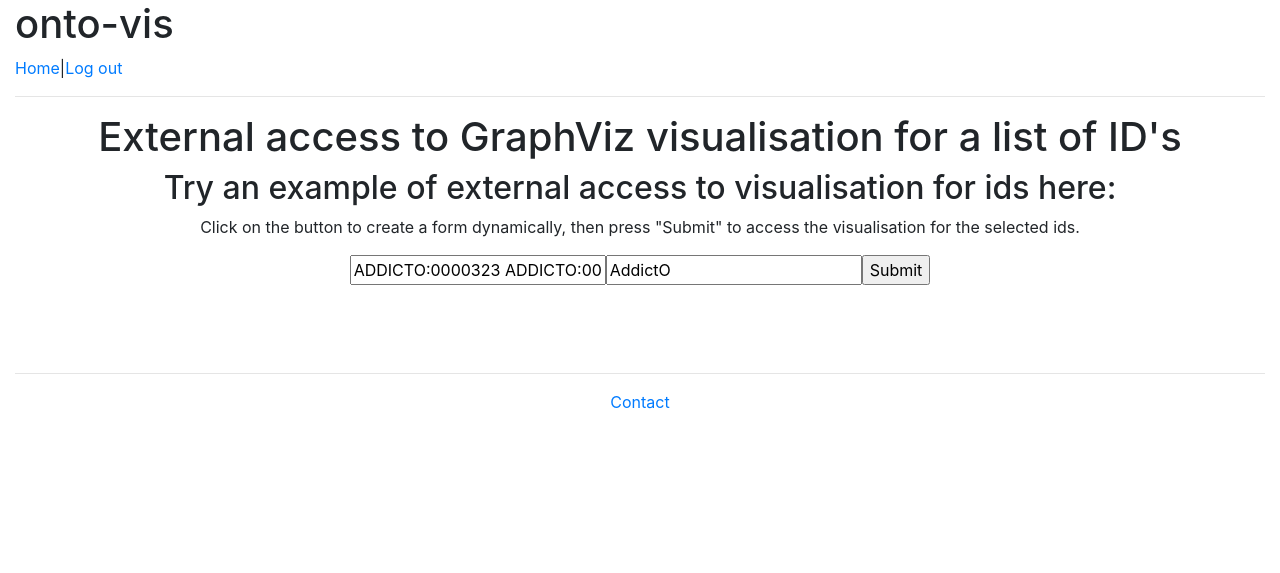
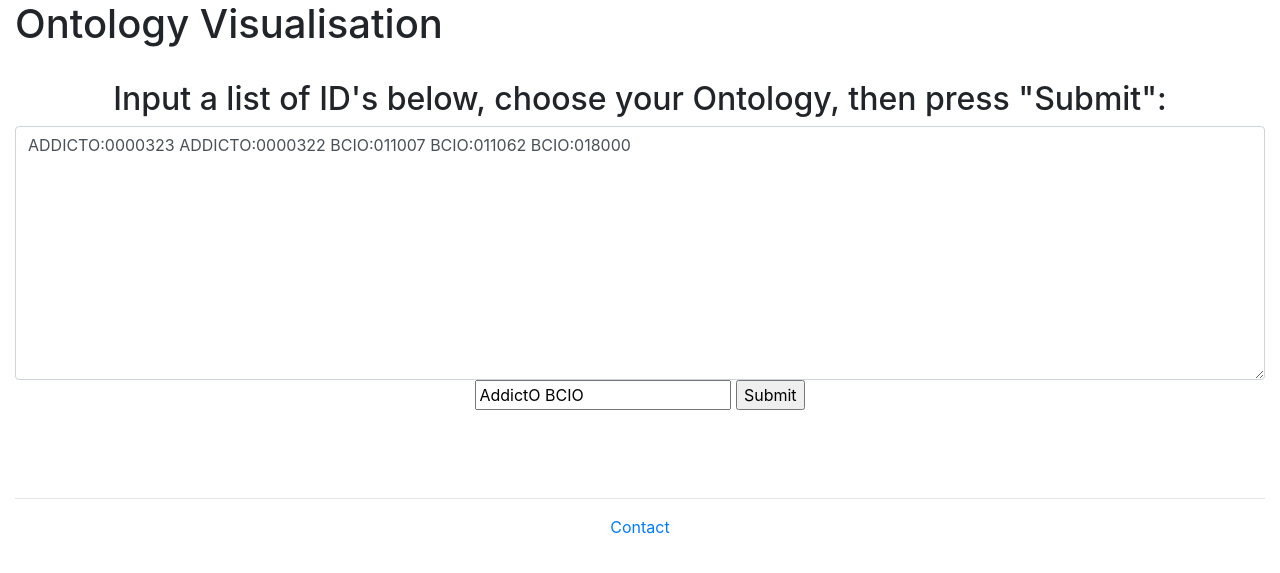
Before and after one commit to ontology-tools/onto-vis, a Flask app: page / in a window 1280 px wide. Shown: the top 573 px of the page. Run offline with Flask 2, Linux system fonts and the light colour scheme; some libraries are stand-ins or nearby versions.

Commit message:
UI improvements
Signed-off-by: Tom <tomjuggler@gmail.com>

```diff
--- a/templates/base.html
+++ b/templates/base.html
@@ -36,15 +36,15 @@
 <body>
   <div class="container-fluid">
     <div id="content">
-      <H1>onto-vis</H1>
-      <div class="container-fluid">
+      <H1>Ontology Visualisation</H1>
+      <!-- <div class="container-fluid">
         <div class="row">
 
               <a href="/home">Home</a> | <a href="/logout">Log out</a>
 
         </div>
-      </div>
-      <hr />
+      </div> -->
+      <!-- <hr /> -->
 
       {% block content %}{% endblock %}
 <br>
--- a/templates/index.html
+++ b/templates/index.html
@@ -7,66 +7,30 @@
 
 <html>
 <meta charset="utf-8">
-<head>
+<!-- <head>
     <h1 style="text-align: center;">
-        External access to GraphViz visualisation for a list of ID's
+        Ontology Visualisation
     </h1>
-</head>
-
+</head> -->
+<br>
 
     <h2 style="text-align: center;">
-        Try an example of external access to visualisation for ids here:
+        Input a list of ID's below, choose your Ontology, then press "Submit":
     </h2>
-    <!-- <h2 style="color: green;">
-        onto-spread-ed
-    </h2> -->
+
     <div id="form_div" style="text-align: center;">
-        <p>
-            Click on the button to create
-            a form dynamically, then press "Submit" to access the visualisation for the selected ids.
-        </p>
+        <form id="submitText" name="form" method="POST" style="text-align: center;" action="http://127.0.0.1:8080/api/openVisualiseAcrossSheets">
+            <!-- <input name="idList" value= "ADDICTO:0000323 ADDICTO:0000322 BCIO:011007 BCIO:011062 BCIO:018000"> -->
+            <!-- todo: placeholder not working for textarea??-->
+            <textarea id="idList" form="submitText" class="form-control" placeholder="List of IDs separated by spaces eg: BCIO:011062 ADDICTO:0000322"
+                  name="idList" rows="10">ADDICTO:0000323 ADDICTO:0000322 BCIO:011007 BCIO:011062 BCIO:018000</textarea>
+            <input name="repo" value = "AddictO BCIO">
+            <input type="submit" value="Submit">
+        </form>
 
-        <button id="click_here" onClick="ID_Fun()">
-            click here
-        </button>
     </div>
     <script>
-        function ID_Fun() {
 
-            // Create a form dynamically
-            form = document.createElement("FORM");
-            form.name = 'form';
-            form.method = 'POST';
-            form.style="text-align: center;"
-            //test:
-            form.action = 'http://127.0.0.1:8080/api/openVisualiseAcrossSheets';
-            // form.action = 'https://onto-spread-ed.ew.r.appspot.com/api/openVisualiseAcrossSheets';
-
-            // form.action = 'http://me.mydomain.com:8080/api/openVisualiseAcrossSheets';
-            var input = document.createElement('input');
-            input.name = "idList";
-            input.value = "ADDICTO:0000323 ADDICTO:0000322 ADDICTO:0000324 ADDICTO:0000967 ADDICTO:0000325 ADDICTO:0000326";
-            form.appendChild(input);
-
-            var input2 = document.createElement('input');
-            input2.name = "repo";
-            input2.value = "AddictO";
-            form.appendChild(input2);
-
-            // Create a submit button
-            var s = document.createElement("input");
-            s.setAttribute("type", "submit");
-            s.setAttribute("value", "Submit");
-            // Append the button to the form
-            form.append(s);
-            // Append the form to the page
-            // form.after($("#form_div"))
-            $("#form_div").append(form);
-            $("#click_here").hide();
-
-            // document.body.appendChild(form);
-        }
-        ID_Fun(); //todo: remove the function, turn it into a div?
     </script>
 
 </body>
```
